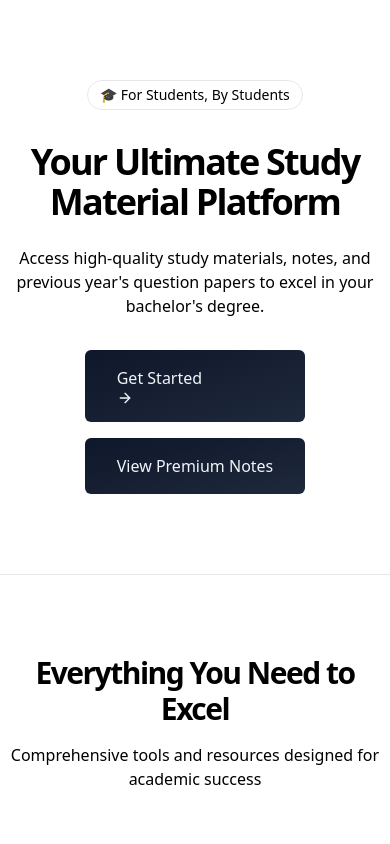
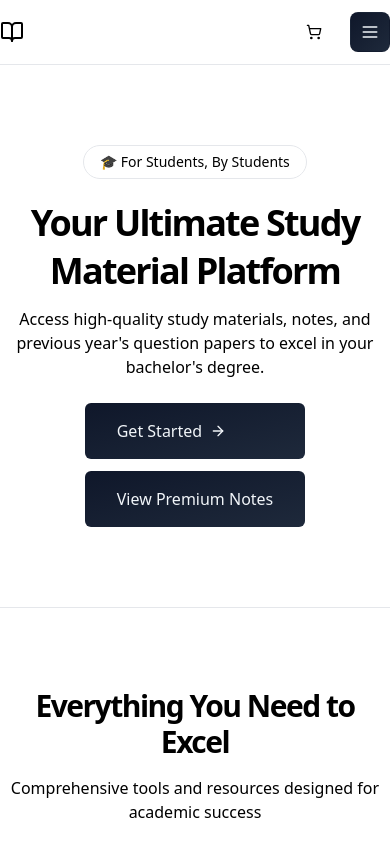
Before and after one commit to me-safwan-07/bachelor-mates, a Next.js app: page / in a window 390 px wide. Shown: the top 844 px of the page. Built offline with nearby package versions, Linux system fonts and the light colour scheme.

Commit message:
feat: update layout with Navbar and Footer components, adjust styles for improved responsiveness

```diff
--- a/app/globals.css
+++ b/app/globals.css
@@ -4,7 +4,7 @@
 
 :root {
   /* Brand Colors */
-  --formbricks-brand: #0f172a;
+  --formbricks-brand: #000000;
 
   /* Fill Colors */
   --formbricks-fill-primary: #fefefe;
--- a/app/layout.tsx
+++ b/app/layout.tsx
@@ -1,6 +1,8 @@
 // import { SpeedInsights } from "@vercel/speed-insights/next";
+import Navbar from "@/components/navbar";
 import "./globals.css";
 import { ThemeProvider } from "@/components/theme-provider";
+import Footer from "@/components/footer";
 
 export default function RootLayout({
   children,
@@ -18,7 +20,9 @@ export default function RootLayout({
           disableTransitionOnChange
           storageKey="theme-preference"
         >
+          <Navbar />
           {children}
+          <Footer />
         </ThemeProvider>
       </body>
     </html>
--- a/app/page.tsx
+++ b/app/page.tsx
@@ -28,33 +28,32 @@ export default function Home() {
       {/* Hero Section with Gradient and Pattern */}
       <section className="relative overflow-hidden border-b">
         <div className="absolute inset-0 bg-grid-slate-400/[0.05] bg-[size:20px_20px] [mask-image:linear-gradient(0deg,white,rgba(255,255,255,0.6))] dark:bg-grid-slate-600/[0.05]" />
-        <div className="container relative">
-          <div className="flex flex-col items-center justify-center px-4 py-20 md:py-32 text-center">
+        <div className="container relative px-4 sm:px-6 lg:px-8">
+          <div className="flex flex-col items-center justify-center py-20 md:py-32 text-center">
             <SlideIn>
-              <div className="inline-flex items-center rounded-full border px-3 py-1 text-sm font-medium mb-8 bg-background/60 backdrop-blur-sm hover-lift">
+              <div className="inline-flex items-center rounded-full border px-4 py-1.5 text-sm font-medium mb-6 md:mb-8 bg-background/60 backdrop-blur-sm hover-lift">
                 🎓 For Students, By Students
               </div>
             </SlideIn>
             <FadeIn delay={0.2}>
               <h1 className="text-4xl font-bold tracking-tighter sm:text-5xl md:text-6xl lg:text-7xl">
                 Your Ultimate Study
-                <span className="block text-primary gradient-hover">Material Platform</span>
+                <span className="block text-primary mt-2 md:mt-3 gradient-hover">Material Platform</span>
               </h1>
             </FadeIn>
             <FadeIn delay={0.4}>
-              <p className="mt-6 max-w-[600px] text-muted-foreground md:text-xl">
+              <p className="mt-4 md:mt-6 max-w-[600px] text-muted-foreground md:text-xl">
                 Access high-quality study materials, notes, and previous year&apos;s question papers to excel in your bachelor&apos;s degree.
               </p>
             </FadeIn>
             <ScaleIn delay={0.6}>
-              <div className="mt-8 flex flex-col gap-4 min-[400px]:flex-row justify-center">
-                <Button
-                 size="lg" className="gap-2 hover-lift gradient-hover">
-                  <Link href="/materials">
-                    Get Started <ArrowRight className="h-4 w-4" />
+              <div className="mt-6 md:mt-8 flex flex-col gap-3 w-full min-[400px]:w-auto min-[400px]:flex-row justify-center">
+                <Button size="lg" className="gap-2 w-full min-[400px]:w-auto hover-lift gradient-hover">
+                  <Link href="/materials" className="flex items-center">
+                    Get Started <ArrowRight className="h-4 w-4 ml-2" />
                   </Link>
                 </Button>
-                <Button size="lg" className="hover-lift">
+                <Button size="lg" variant="darkCTA" className="w-full min-[400px]:w-auto hover-lift">
                   <Link href="/premium">View Premium Notes</Link>
                 </Button>
               </div>
@@ -62,6 +61,7 @@ export default function Home() {
           </div>
         </div>
       </section>
+
 
       {/* Features Grid */}
       <section className="container py-20">
```
